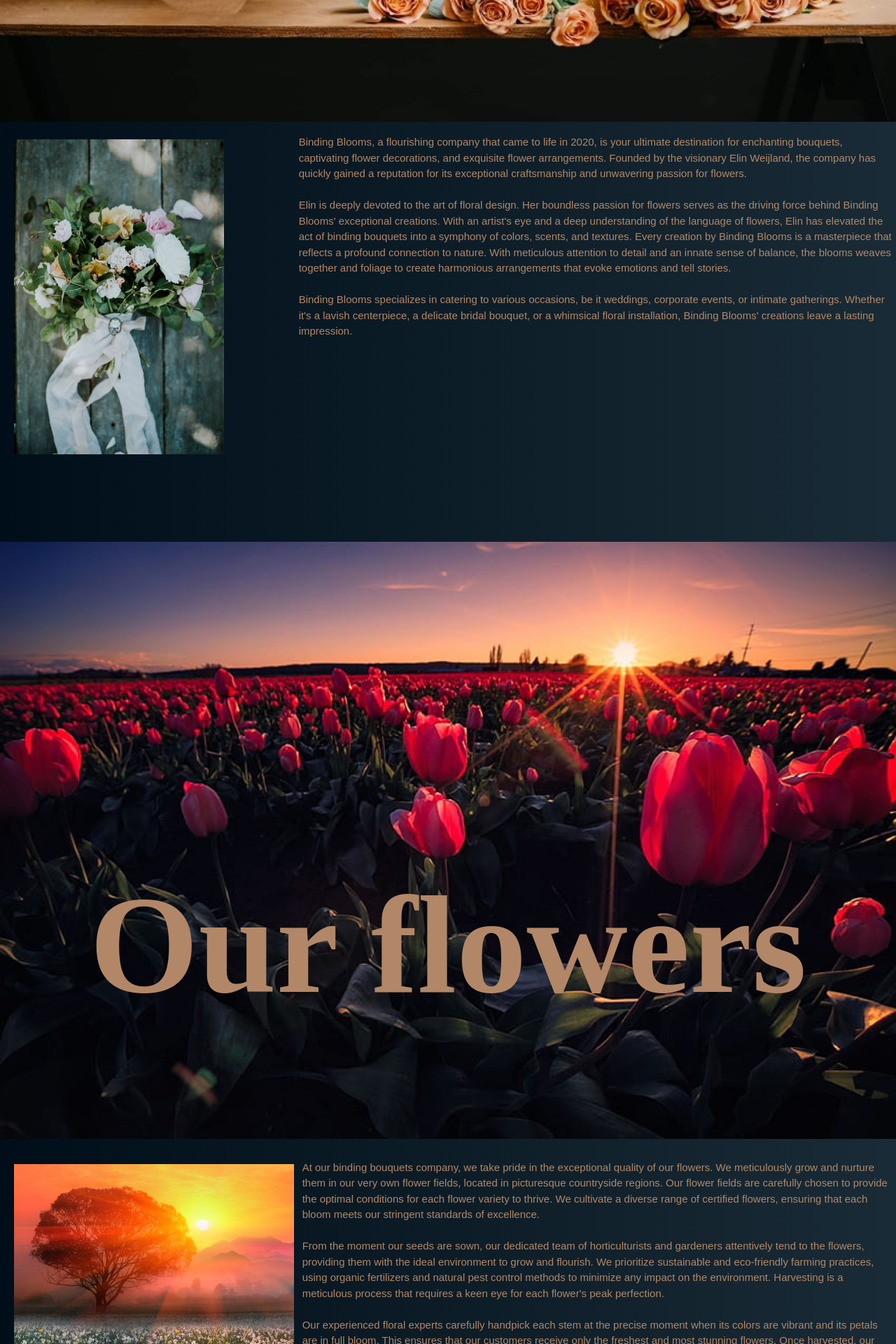
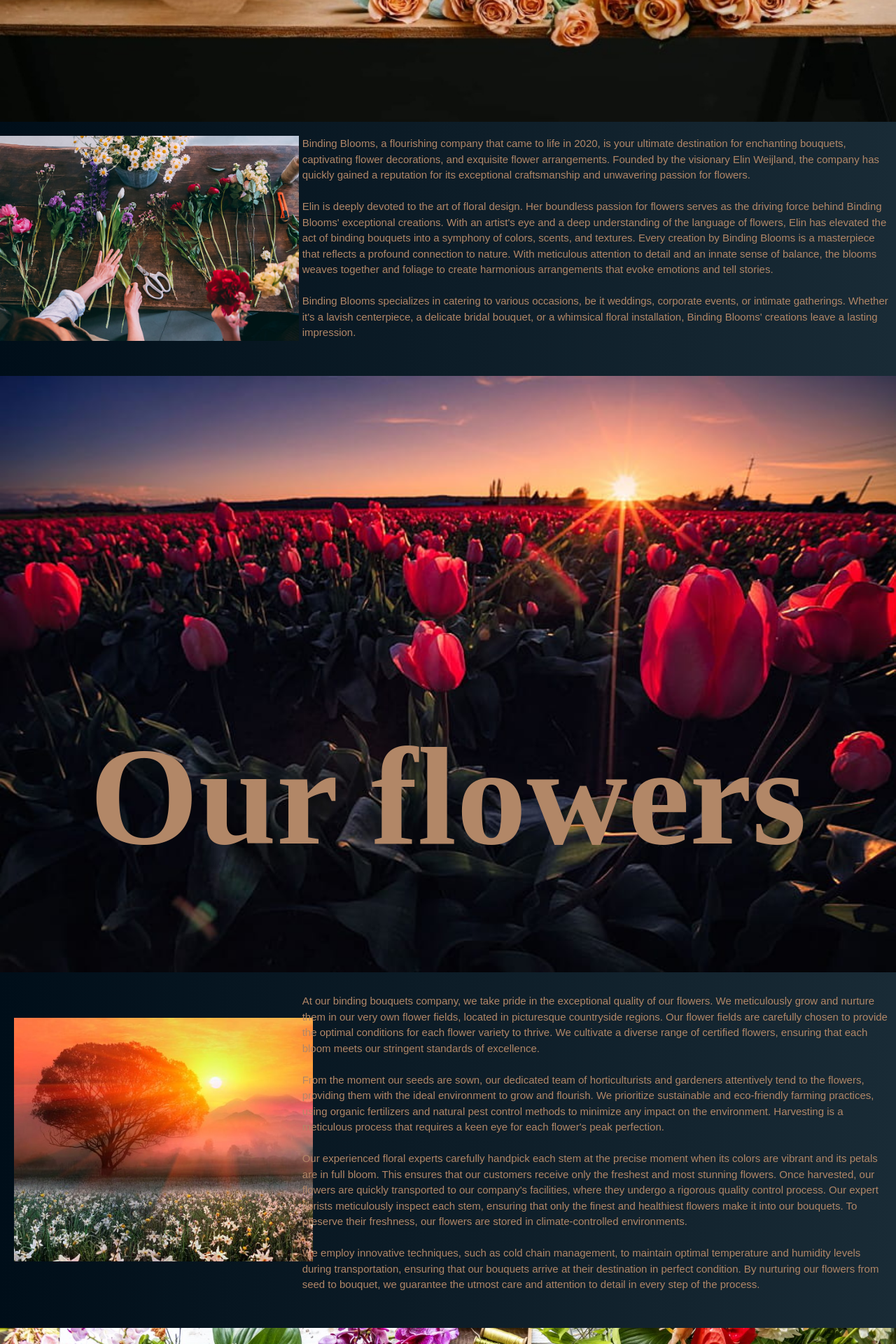
Before and after one commit to JennyWeij/BindingBlooms, a React (Vite) app: page / in a window 1280 px wide. Shown: the part 780-2700 px from the top of the page at 70% size. Built offline with nearby package versions, Linux system fonts and the light colour scheme.

Commit message:
fixat repsonsivitet

```diff
--- a/src/pages/AboutPage.tsx
+++ b/src/pages/AboutPage.tsx
@@ -41,7 +41,6 @@ function AboutPage() {
             maxW="100%"
             bg="linear-gradient(to right, #000E19, #192B36)"
             justifyContent="center"
-            // mb="90px"
             mt="50px"
           >
             <Box gridColumn={{ base: "1", md: "1" }}>
@@ -49,15 +48,16 @@ function AboutPage() {
                 display="flex"
                 alignItems="center"
                 justifyItems="center"
-                ml="20px"
-                style={{ width: "600px", height: "100%" }}
+                // ml="10px"
+                mr="10px"
+                style={{ width: "100%", height: "100%" }}
               >
                 <img
                   src="/images/store.jpg"
                   alt="Background Image"
                   style={{
-                    width: "600px",
-                    height: "100%",
+                    maxWidth: "100%",
+                    height: "auto",
                     objectFit: "contain",
                   }}
                 />
@@ -67,13 +67,12 @@ function AboutPage() {
             {/* GRID kolumn 2 */}
             <Box gridColumn={{ base: "1", md: "2" }}>
               <Text
-                pt={45}
                 fontSize="15px"
                 fontFamily="SourceSans3 Light"
                 textAlign={{ base: "center", md: "start" }}
                 color="#B28767"
-                mr="5px"
-                ml="2px"
+                mr="10px"
+                ml="30px"
               >
                 <span>
                   We grow many flowers from seed each year, and have large
--- a/src/pages/CoursesPage.tsx
+++ b/src/pages/CoursesPage.tsx
@@ -55,8 +55,8 @@ function CoursesPage() {
               src="/images/kurs1.jpg"
               alt="Course 1 Image"
               style={{
-                maxWidth: "300px",
-                height: "100%",
+                maxWidth: "100%",
+                height: "auto",
                 objectFit: "contain",
               }}
             />
--- a/src/pages/FlowersPage.tsx
+++ b/src/pages/FlowersPage.tsx
@@ -18,7 +18,7 @@ function FlowersPage() {
               width: "100vw",
               height: "100%",
               objectFit: "cover",
-              marginTop: "100px",
+              marginTop: "50px",
             }}
           />
           <Box
@@ -39,22 +39,23 @@ function FlowersPage() {
           templateColumns={{ base: "1fr", md: "1fr 2fr" }}
           maxW="100%"
           bg="linear-gradient(to right, #000E19, #192B36)"
-          justifyContent="center"
+          justifyItems="center"
         >
           <Box gridColumn={{ base: "1", md: "1" }}>
             <Box
               display="flex"
               alignItems="center"
               justifyItems="center"
-              ml="20px"
-              style={{ width: "400px", height: "400px" }}
+              mt="10px"
+              ml={{ base: "0", md: "20px" }}
+              style={{ width: "100%", height: "100%" }}
             >
               <img
                 src="/images/fieldsunset.jpg"
                 alt="Background Image"
                 style={{
                   maxWidth: "100%",
-                  height: "100vh",
+                  height: "auto",
                   objectFit: "contain",
                 }}
               />
@@ -63,7 +64,7 @@ function FlowersPage() {
 
           <Box gridColumn={{ base: "1", md: "2" }}>
             <Text
-              mt={{ base: "0px", md: "30px" }}
+              mt={{ base: "10px", md: "30px" }}
               fontSize="15px"
               fontFamily="SourceSansRegular"
               textAlign={{ base: "center", md: "start" }}
--- a/src/pages/StartPage.tsx
+++ b/src/pages/StartPage.tsx
@@ -36,22 +36,23 @@ function StartPage() {
         <Grid
           templateColumns={{ base: "1fr", md: "1fr 2fr" }}
           maxW="100%"
-          justifyContent="center"
+          mt="20px"
+          justifyItems="center"
         >
           <Box gridColumn={{ base: "1", md: "1" }}>
             <Box
               display="flex"
-              alignItems="center"
-              ml="20px"
-              style={{ width: "300px", height: "500px" }}
+              justifyItems="center"
+              // ml="5px"
+              style={{ width: "100%", height: "100%" }}
             >
               <img
-                src="/images/bukett5.jpg"
+                src="/images/aboutus.png"
                 alt="Background Image"
                 style={{
-                  width: "300px",
-                  height: "600px",
-                  objectFit: "contain",
+                  maxWidth: "100%",
+                  height: "auto",
+                  objectFit: "cover",
                 }}
               />
             </Box>
@@ -61,9 +62,9 @@ function StartPage() {
           <Box gridColumn={{ base: "1", md: "2" }}>
             <Text
               fontSize="15px"
-              mt="18px"
               fontFamily="SourceSansRegular"
               mr="5px"
+              ml="5px"
               textAlign={{ base: "center", md: "start" }}
               color="#B28767"
             >
```
Also changed, not shown: public/images/aboutus.png (added).
